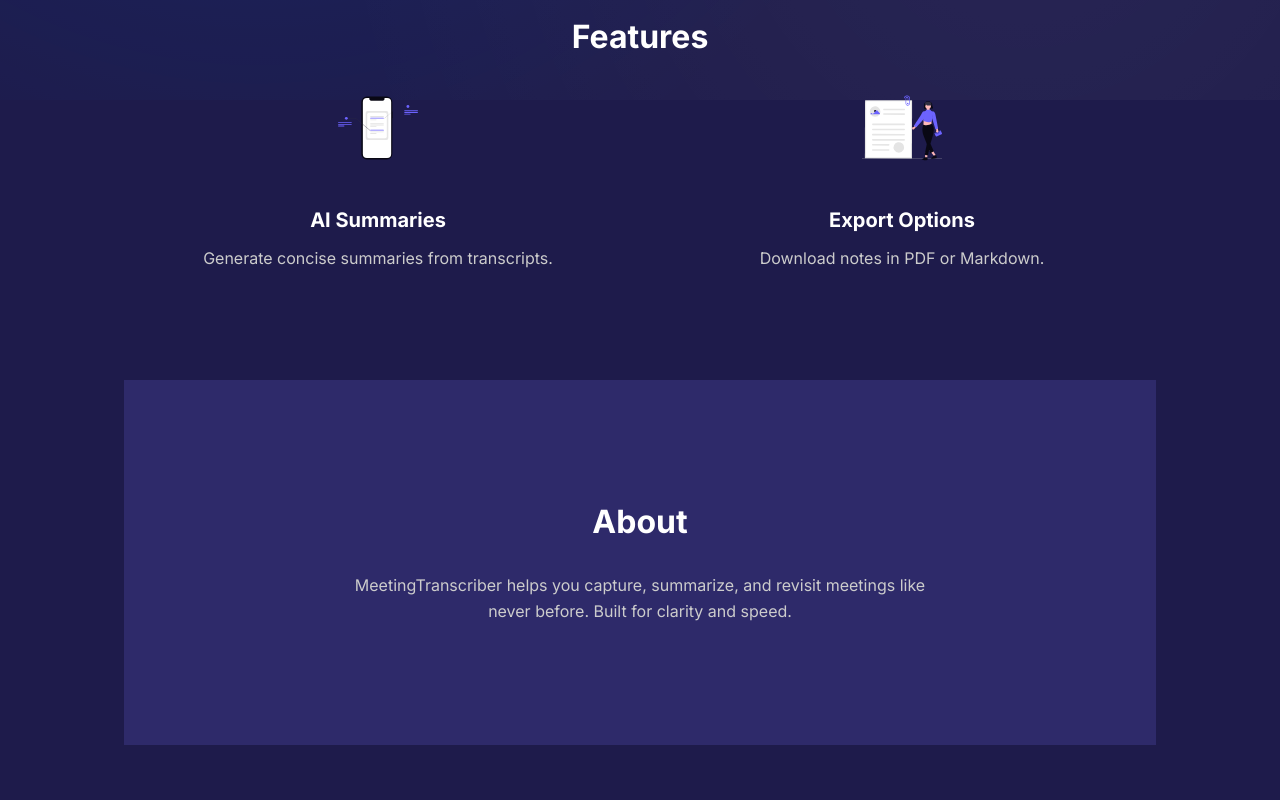
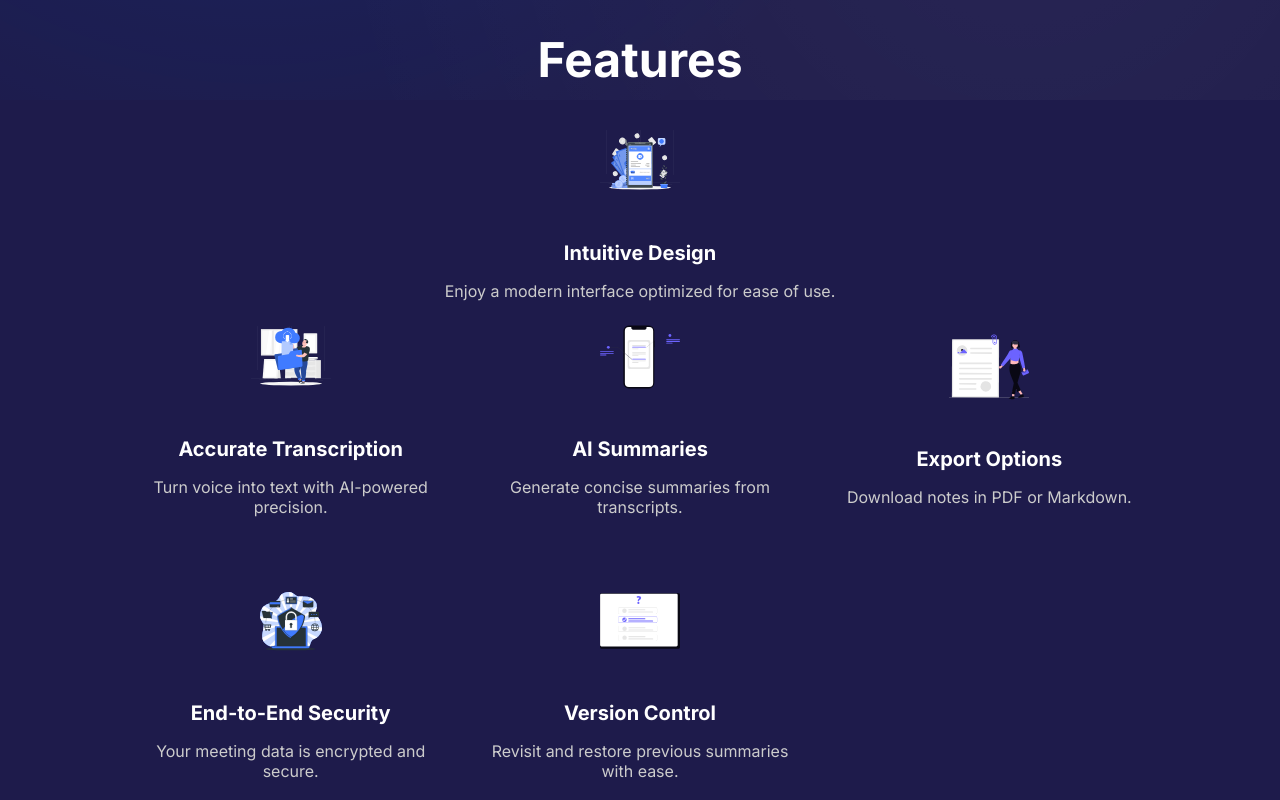
Before and after one commit to vmr093/MeetingTranscriber, a React (Vite) app in the folder frontend/: page / in a window 1280 px wide. Shown: the part 700-1500 px from the top of the page. Built offline with nearby package versions, Linux system fonts and the light colour scheme.

Commit message:
styled landing page

```diff
--- a/frontend/src/pages/Landing.jsx
+++ b/frontend/src/pages/Landing.jsx
@@ -119,7 +119,7 @@ export default function Landing() {
       letterSpacing: "1px",
     },
     subheading: {
-      fontSize: "2rem",
+      fontSize: "3rem",
       fontWeight: "bold",
       marginBottom: "2rem",
     },
@@ -288,7 +288,32 @@ export default function Landing() {
         variants={slideVariants.left}
       >
         <h2 style={styles.subheading}>Features</h2>
+
+        <div style={styles.featureBlock}>
+          <img
+            src="/assets/ui.svg"
+            alt="Transcription"
+            style={styles.featureIcon}
+          />
+          <h3 style={styles.cardTitle}>Intuitive Design</h3>
+          <p style={styles.cardText}>
+            Enjoy a modern interface optimized for ease of use.
+          </p>
+        </div>
+
         <div style={styles.illustratedFeatures}>
+          <div style={styles.featureBlock}>
+            <img
+              src="/assets/transcribe.svg"
+              alt="Transcription"
+              style={styles.featureIcon}
+            />
+            <h3 style={styles.cardTitle}>Accurate Transcription</h3>
+            <p style={styles.cardText}>
+              Turn voice into text with AI-powered precision.
+            </p>
+          </div>
+
           <div style={styles.featureBlock}>
             <img
               src="/assets/summaries.svg"
@@ -300,6 +325,7 @@ export default function Landing() {
               Generate concise summaries from transcripts.
             </p>
           </div>
+
           <div style={styles.featureBlock}>
             <img
               src="/assets/export.svg"
@@ -308,6 +334,30 @@ export default function Landing() {
             />
             <h3 style={styles.cardTitle}>Export Options</h3>
             <p style={styles.cardText}>Download notes in PDF or Markdown.</p>
+          </div>
+
+          <div style={styles.featureBlock}>
+            <img
+              src="/assets/secure.svg"
+              alt="Secure"
+              style={styles.featureIcon}
+            />
+            <h3 style={styles.cardTitle}>End-to-End Security</h3>
+            <p style={styles.cardText}>
+              Your meeting data is encrypted and secure.
+            </p>
+          </div>
+
+          <div style={styles.featureBlock}>
+            <img
+              src="/assets/history.svg"
+              alt="Version Control"
+              style={styles.featureIcon}
+            />
+            <h3 style={styles.cardTitle}>Version Control</h3>
+            <p style={styles.cardText}>
+              Revisit and restore previous summaries with ease.
+            </p>
           </div>
         </div>
       </motion.section>
@@ -338,7 +388,7 @@ export default function Landing() {
         <h2 style={styles.subheading}>Contact</h2>
         <p style={styles.paragraph}>Have questions or feedback?</p>
         <a href="mailto:ranjha.viola@gmail.com" style={styles.link}>
-          hello@meetingtranscriber.ai
+          ranjha.viola@gmail.com
         </a>
       </motion.section>
 
```
